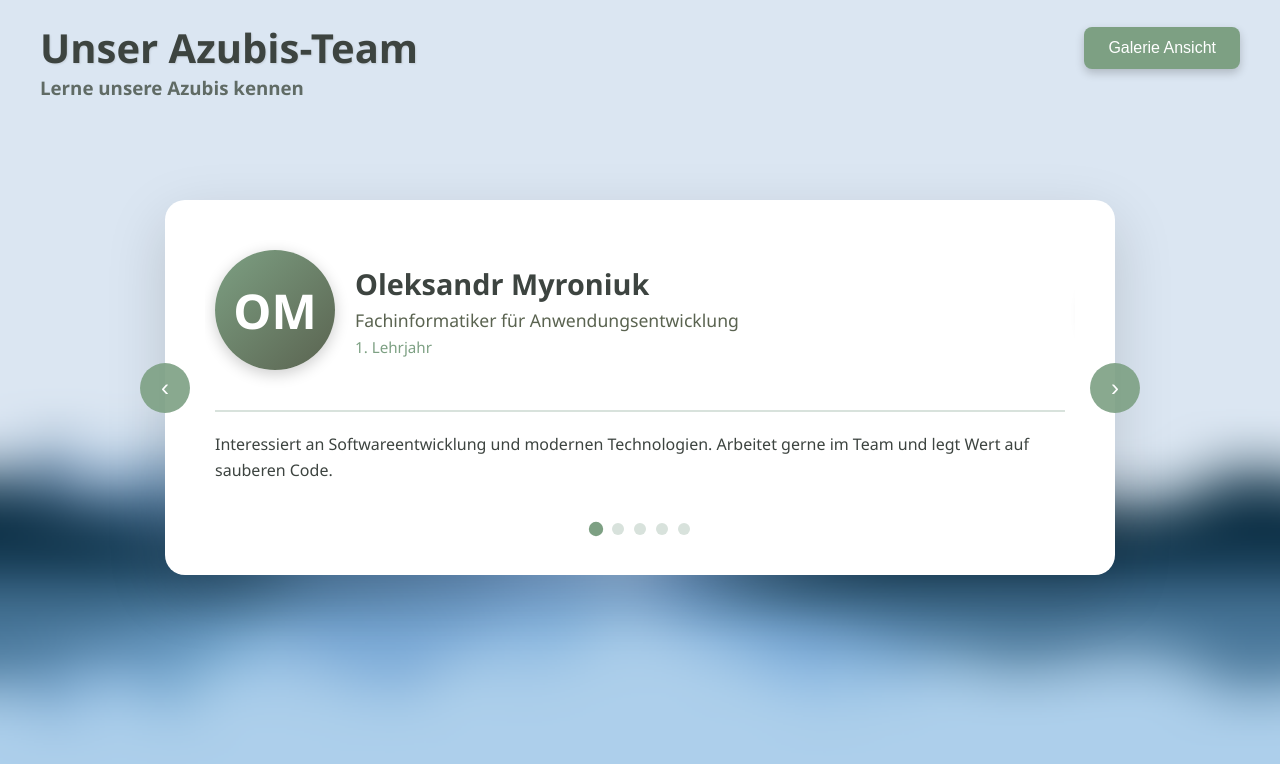
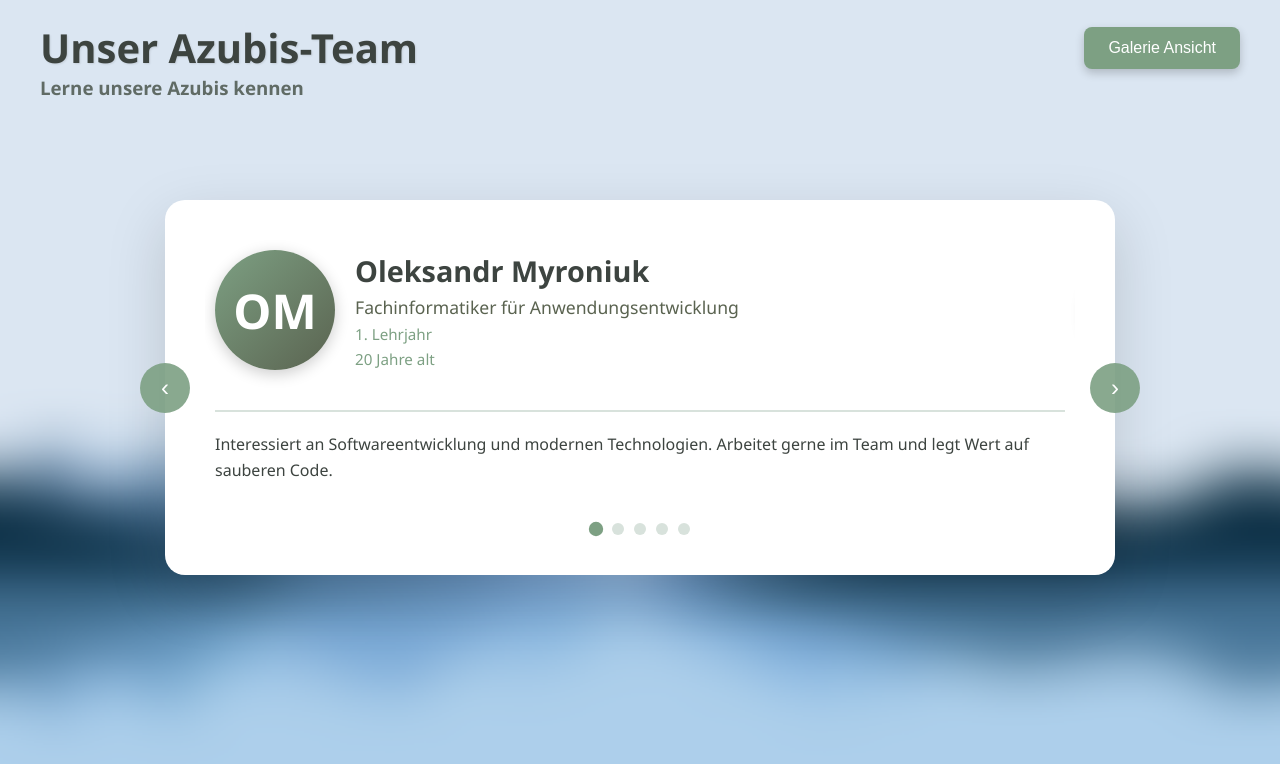
Before and after one commit to bernk4stel/bernk4stel.github.io, a plain HTML site: page index.html in a window 1280 px wide. Drawn offline with Linux system fonts and the light colour scheme.

Commit message:
Add age display for each person in index.html

```diff
--- a/index.html
+++ b/index.html
@@ -137,6 +137,7 @@
                         <div class="name">${person.name}</div>
                         <div class="short-info">${person.role}</div>
                         <div class="year-info" id="years">${person.year}</div>
+                        <div class="year-info" id="years">${person.alter} Jahre alt</div>
                     </div>
                     <div class="description-section">
                         <div class="description">${person.description}</div>
```
